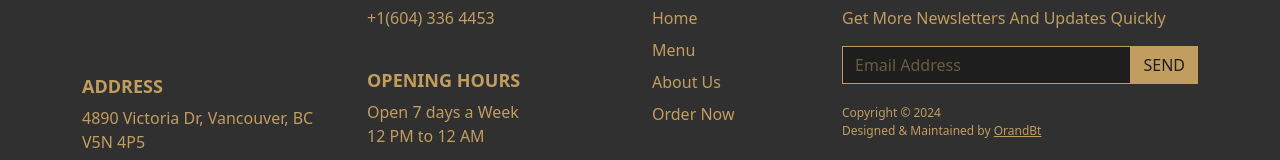
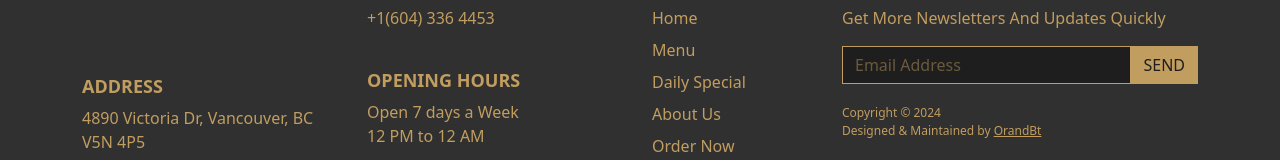
Before and after one commit to tandin2000/dosanchu, a React (Create React App) app: page / in a window 1280 px wide. Shown: the part 2105-2265 px from the top of the page. Built offline with nearby package versions, Linux system fonts and the light colour scheme; some icons are missing; a small style sheet from the web is missing.

Commit message:
special menue

```diff
--- a/src/Components/FooterComp/index.js
+++ b/src/Components/FooterComp/index.js
@@ -34,7 +34,7 @@ const Footer = (props) => {
                             <ul className="list-unstyled">
                                 <li><a  onClick={() => props.setComponent('Home')}>Home</a></li>
                                 <li><a  onClick={() => props.setComponent('Menu')}>Menu</a></li>
-                                {/* <li><a onClick={() => props.setComponent('Daily Special')}>Daily Special</a></li> */}
+                                <li><a onClick={() => props.setComponent('Daily Special')}>Daily Special</a></li>
                                 <li><a onClick={() => props.setComponent('About Us')}>About Us</a></li>
                                 <li><a onClick={() => props.setComponent('Order Now')}>Order Now</a></li>
                             </ul>
--- a/src/Layout/MainLayout.js
+++ b/src/Layout/MainLayout.js
@@ -105,7 +105,7 @@ export default function MainLayout() {
 
             {activeItem === 'Home' && <HomePage setComponent={handleItemClick}/>}
             {activeItem === 'Menu' && <MenuPage />}
-            {/* {activeItem === 'Daily Special' && <DailySpecial />} */}
+            {activeItem === 'Daily Special' && <DailySpecial />}
             {/* {activeItem === 'Party Hall' && <PartyHall />} */}
             {activeItem === 'About Us' && <AboutUs />}
             {activeItem === 'Order Now' && <OrderNow />}
--- a/src/page/DailySpecial/index.js
+++ b/src/page/DailySpecial/index.js
@@ -8,10 +8,10 @@ import DailySpecialCard from '../../Components/DailySpecialCard/DailySpecialCard
 
 export default function DailySpecial() {
     const cardsData = [
-        { day:'Monday', text: 'Biryani Special', image: mondayBG, price:'12.99' },
-        { day:'Tuesday', text: 'Kothu Special', image: tuesdayBG, price:'12.99' },
-        { day:'Wednesday', text: 'Curry Special', image: wednesdayBG, price:'13.99' },
-        { day:'Thursday', text: 'Dosa Special', image: thursdayBG, price:'6.99' },
+        { day:'Tuesday', text: 'Unlimited Chana Bhature', image: tuesdayBG, price:'12.99' },
+        // { day:'Wednesday', text: 'Curry Special', image: wednesdayBG, price:'13.99' },
+        // { day:'Thursday', text: 'Dosa Special', image: thursdayBG, price:'6.99' },
+        { day:'Thursday', text: 'Biriyani Special', image: mondayBG, price:'13.99' },
     ];
     return (
         <>
```
